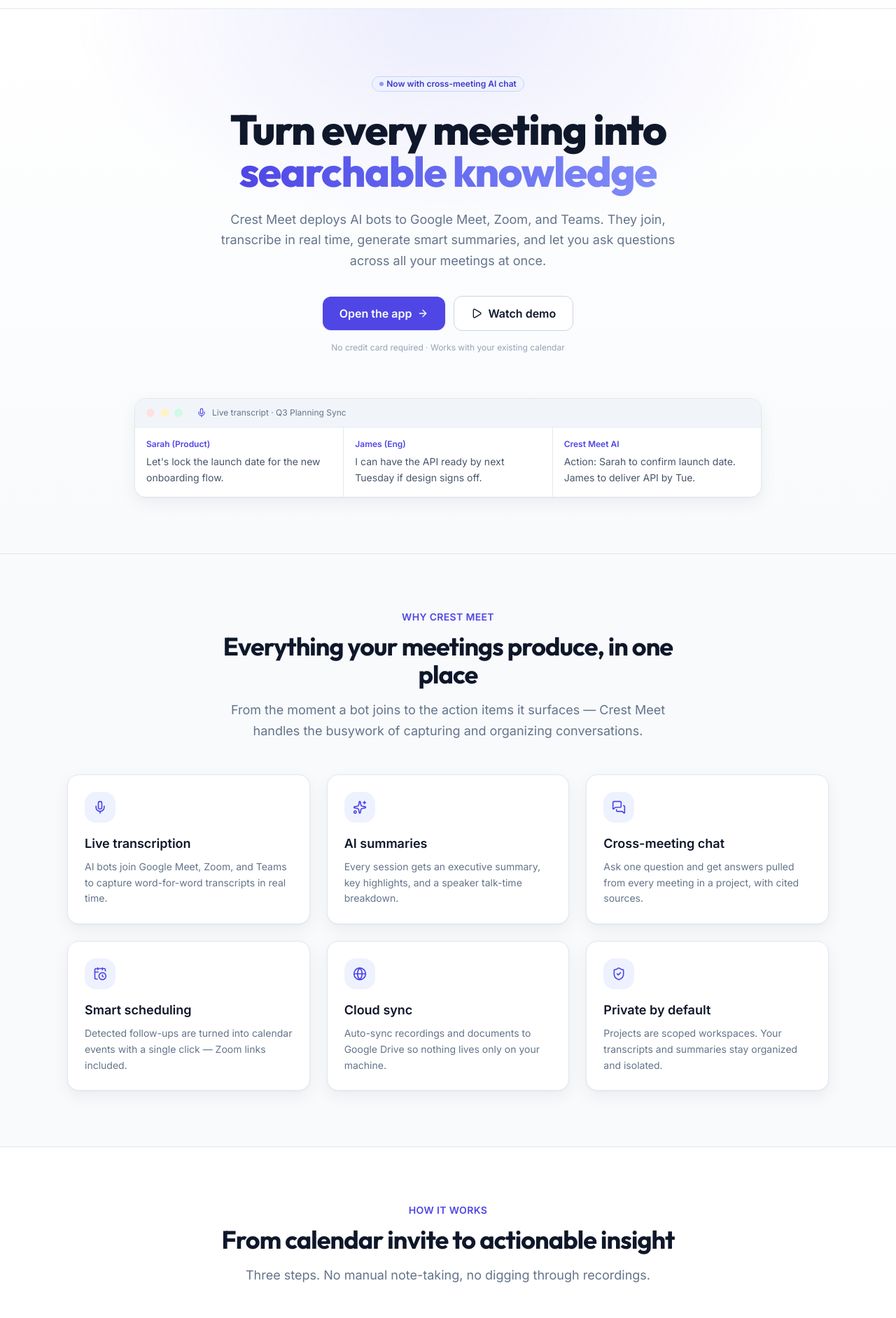
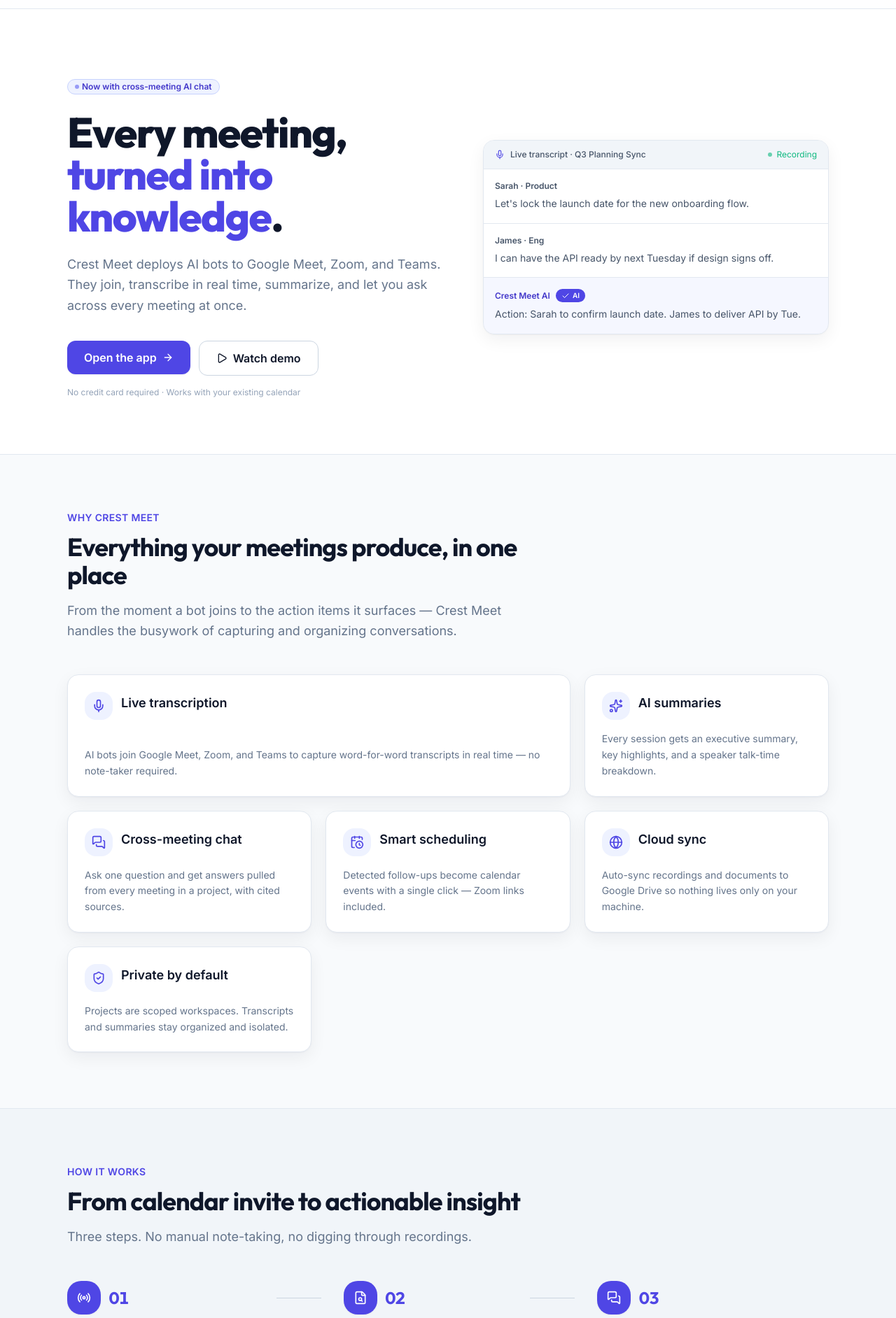
Before and after one commit to basit-s-crest/Meeting-Bots-Crest, a Next.js app in the folder dashboard/frontend/: page / in a window 1280 px wide. Shown: the part 52-1936 px from the top of the page at 70% size. Built offline with nearby package versions, Linux system fonts and the light colour scheme.

Commit message:
landing page changes , components rearranged

```diff
--- a/dashboard/frontend/src/app/globals.css
+++ b/dashboard/frontend/src/app/globals.css
@@ -54,18 +54,87 @@
   --font-display: var(--font-outfit);
 }
 
+/* Hallmark · macrostructure: Marquee Hero · genre: modern-minimal · theme: Cobalt
+ * anchor hue: cobalt (cool, hue ~255) · tone: modern-minimal · nav: N1b · footer: Ft2
+ * preserve: Inter/Outfit fonts, brand-50…900 tokens, existing radii/shadows
+ */
+
 @layer base {
   :root {
     color-scheme: light;
+
+    /* Hallmark motion + spacing tokens (additive, named) */
+    --space-3xs: 0.125rem;
+    --space-2xs: 0.25rem;
+    --space-xs: 0.5rem;
+    --space-sm: 0.75rem;
+    --space-md: 1rem;
+    --space-lg: 1.5rem;
+    --space-xl: 2.5rem;
+    --space-2xl: 4rem;
+    --space-3xl: 6rem;
+
+    --ease-out: cubic-bezier(0.16, 1, 0.3, 1);
+    --ease-in: cubic-bezier(0.7, 0, 0.84, 0);
+    --ease-in-out: cubic-bezier(0.65, 0, 0.35, 1);
+    --dur-micro: 120ms;
+    --dur-short: 220ms;
+    --dur-long: 420ms;
+
+    --z-base: 1;
+    --z-raised: 10;
+    --z-dropdown: 100;
+    --z-sticky: 200;
+    --z-modal: 400;
+    --z-toast: 500;
+    --z-tooltip: 600;
   }
 
+  html {
+    overflow-x: clip;
+  }
   body {
+    overflow-x: clip;
     background: var(--color-bg);
     color: var(--color-ink);
     font-family: var(--font-sans);
     -webkit-font-smoothing: antialiased;
     text-rendering: optimizeLegibility;
   }
+}
+
+/* Hallmark · page-load orchestrated reveal (one sequence, capped ~500ms) */
+@keyframes hall-reveal {
+  from { opacity: 0; transform: translateY(10px); }
+  to { opacity: 1; transform: none; }
+}
+.hall-reveal {
+  opacity: 0;
+  animation: hall-reveal var(--dur-long) var(--ease-out) forwards;
+  animation-delay: calc(var(--i, 0) * 90ms);
+}
+
+/* Hallmark · logo marquee (pauses on hover/focus) */
+@keyframes hall-marquee {
+  from { transform: translateX(0); }
+  to { transform: translateX(-50%); }
+}
+.hall-marquee {
+  animation: hall-marquee 38s linear infinite;
+}
+@media (hover: hover) and (pointer: fine) {
+  .hall-marquee:hover { animation-play-state: paused; }
+}
+
+/* Hallmark · reduced motion — collapse spatial motion to opacity crossfade */
+@media (prefers-reduced-motion: reduce) {
+  *, *::before, *::after {
+    animation-duration: 150ms !important;
+    animation-iteration-count: 1 !important;
+    transition-duration: 150ms !important;
+  }
+  .hall-reveal { animation: hall-reveal 150ms linear forwards; }
+  .hall-marquee { animation: none; }
 }
 
 /* Card surface (replaces glass-card) */
--- a/dashboard/frontend/src/components/marketing/Features.tsx
+++ b/dashboard/frontend/src/components/marketing/Features.tsx
@@ -7,7 +7,8 @@
   {
     icon: Mic,
     title: "Live transcription",
-    desc: "AI bots join Google Meet, Zoom, and Teams to capture word-for-word transcripts in real time.",
+    desc: "AI bots join Google Meet, Zoom, and Teams to capture word-for-word transcripts in real time — no note-taker required.",
+    wide: true,
   },
   {
     icon: Sparkles,
@@ -22,7 +23,7 @@
   {
     icon: CalendarClock,
     title: "Smart scheduling",
-    desc: "Detected follow-ups are turned into calendar events with a single click — Zoom links included.",
+    desc: "Detected follow-ups become calendar events with a single click — Zoom links included.",
   },
   {
     icon: Globe,
@@ -32,7 +33,7 @@
   {
     icon: ShieldCheck,
     title: "Private by default",
-    desc: "Projects are scoped workspaces. Your transcripts and summaries stay organized and isolated.",
+    desc: "Projects are scoped workspaces. Transcripts and summaries stay organized and isolated.",
   },
 ];
 
@@ -41,18 +42,30 @@
     <Section id="features">
       <Container>
         <SectionHeading
+          align="left"
           eyebrow="Why Crest Meet"
           title="Everything your meetings produce, in one place"
           subtitle="From the moment a bot joins to the action items it surfaces — Crest Meet handles the busywork of capturing and organizing conversations."
         />
-        <div className="mt-12 grid gap-6 sm:grid-cols-2 lg:grid-cols-3">
-          {features.map((f) => (
-            <Card key={f.title} hover className="p-6">
-              <div className="flex h-11 w-11 items-center justify-center rounded-xl bg-brand-50 text-brand-600">
-                <f.icon className="h-5 w-5" />
+        {/* Asymmetric grid: first card spans 2 cols on lg, others balance unevenly */}
+        <div className="mt-12 grid gap-5 sm:grid-cols-2 lg:grid-cols-3">
+          {features.map((f, i) => (
+            <Card
+              key={f.title}
+              hover
+              className={
+                f.wide
+                  ? "p-6 sm:col-span-2 lg:col-span-2 flex flex-col justify-between"
+                  : "p-6"
+              }
+            >
+              <div className="flex items-start gap-3">
+                <span className="flex h-10 w-10 shrink-0 items-center justify-center rounded-xl bg-brand-50 text-brand-600">
+                  <f.icon className="h-5 w-5" />
+                </span>
+                <h3 className="mt-0.5 text-lg font-semibold text-ink">{f.title}</h3>
               </div>
-              <h3 className="mt-4 text-lg font-semibold text-ink">{f.title}</h3>
-              <p className="mt-2 text-sm text-ink-mute leading-relaxed">{f.desc}</p>
+              <p className="mt-4 text-sm leading-relaxed text-ink-mute">{f.desc}</p>
             </Card>
           ))}
         </div>
--- a/dashboard/frontend/src/components/marketing/Hero.tsx
+++ b/dashboard/frontend/src/components/marketing/Hero.tsx
@@ -1,31 +1,61 @@
-import { ArrowRight, Mic, Play } from "lucide-react";
+import { ArrowRight, Mic, Play, Check } from "lucide-react";
 import { Button } from "@/components/ui/Button";
 import { Container } from "@/components/ui/Container";
 import { Badge } from "@/components/ui/Badge";
 
+const transcript = [
+  {
+    who: "Sarah · Product",
+    text: "Let's lock the launch date for the new onboarding flow.",
+    ai: false,
+  },
+  {
+    who: "James · Eng",
+    text: "I can have the API ready by next Tuesday if design signs off.",
+    ai: false,
+  },
+  {
+    who: "Crest Meet AI",
+    text: "Action: Sarah to confirm launch date. James to deliver API by Tue.",
+    ai: true,
+  },
+];
+
 export function Hero() {
   return (
-    <div className="hero-gradient border-b border-border">
+    <div className="relative border-b border-border bg-surface">
+      <div className="hero-gradient" aria-hidden />
       <Container className="relative pb-20 pt-16 sm:pt-24">
-        <div className="mx-auto max-w-3xl text-center">
-          <div className="mb-6 flex justify-center">
-            <Badge tone="brand" className="animate-fade-in-up">
+        <div className="grid items-center gap-12 lg:grid-cols-[1.05fr_0.95fr]">
+          {/* Left — typographic anchor (left-biased, breaks symmetry) */}
+          <div className="max-w-xl">
+            <div className="mb-6 flex" style={{ ["--i" as string]: 0 }}>
+              <span className="hall-reveal">
+                <Badge tone="brand">
                   <span className="h-1.5 w-1.5 rounded-full bg-brand-500 animate-pulse-slow" />
                   Now with cross-meeting AI chat
                 </Badge>
+              </span>
             </div>
-          <h1 className="animate-fade-in-up font-display text-4xl font-extrabold tracking-tight text-ink sm:text-6xl [animation-delay:60ms]">
-            Turn every meeting into{" "}
-            <span className="bg-gradient-to-r from-brand-600 to-brand-400 bg-clip-text text-transparent">
-              searchable knowledge
-            </span>
+            <h1
+              className="hall-reveal font-display text-4xl font-extrabold tracking-tight text-ink sm:text-6xl"
+              style={{ ["--i" as string]: 1 }}
+            >
+              Every meeting,{" "}
+              <span className="text-brand-600">turned into knowledge</span>.
             </h1>
-          <p className="mx-auto mt-6 max-w-2xl text-lg text-ink-mute leading-relaxed [animation-delay:120ms] animate-fade-in-up">
-            Crest Meet deploys AI bots to Google Meet, Zoom, and Teams. They join, transcribe
-            in real time, generate smart summaries, and let you ask questions across all your
-            meetings at once.
+            <p
+              className="hall-reveal mt-6 max-w-xl text-lg leading-relaxed text-ink-mute"
+              style={{ ["--i" as string]: 2 }}
+            >
+              Crest Meet deploys AI bots to Google Meet, Zoom, and Teams. They
+              join, transcribe in real time, summarize, and let you ask across
+              every meeting at once.
             </p>
-          <div className="mt-9 flex flex-col items-center justify-center gap-3 sm:flex-row [animation-delay:180ms] animate-fade-in-up">
+            <div
+              className="hall-reveal mt-9 flex flex-col items-start gap-3 sm:flex-row"
+              style={{ ["--i" as string]: 3 }}
+            >
               <Button href="/projects" size="lg">
                 Open the app
                 <ArrowRight className="h-4 w-4" />
@@ -35,34 +65,62 @@
                 Watch demo
               </Button>
             </div>
-          <p className="mt-4 text-xs text-ink-faint">
+            <p
+              className="hall-reveal mt-4 text-xs text-ink-faint"
+              style={{ ["--i" as string]: 4 }}
+            >
               No credit card required · Works with your existing calendar
             </p>
           </div>
 
-        {/* Product preview mock */}
-        <div className="mx-auto mt-16 max-w-4xl [animation-delay:240ms] animate-fade-in-up">
+          {/* Right — E1 Tier-A CSS-art live transcript panel (real content, hairline frame) */}
+          <div
+            className="hall-reveal"
+            style={{ ["--i" as string]: 5 }}
+          >
             <div className="card overflow-hidden shadow-pop">
               <div className="flex items-center gap-2 border-b border-border bg-surface-2 px-4 py-3">
-              <span className="h-3 w-3 rounded-full bg-danger-soft" />
-              <span className="h-3 w-3 rounded-full bg-warning-soft" />
-              <span className="h-3 w-3 rounded-full bg-success-soft" />
-              <div className="ml-3 flex items-center gap-2 text-xs text-ink-mute">
                 <Mic className="h-3.5 w-3.5 text-brand-600" />
+                <span className="text-xs font-medium text-ink-soft">
                   Live transcript · Q3 Planning Sync
+                </span>
+                <span className="ml-auto flex items-center gap-1.5 text-xs text-success">
+                  <span className="h-1.5 w-1.5 rounded-full bg-success animate-pulse-slow" />
+                  Recording
+                </span>
               </div>
+              <div className="divide-y divide-border">
+                {transcript.map((line, i) => (
+                  <div
+                    key={i}
+                    className={
+                      line.ai
+                        ? "bg-brand-50/60 p-4"
+                        : "bg-surface p-4"
+                    }
+                  >
+                    <div className="flex items-center gap-2">
+                      <p
+                        className={
+                          line.ai
+                            ? "text-xs font-semibold text-brand-700"
+                            : "text-xs font-semibold text-ink-soft"
+                        }
+                      >
+                        {line.who}
+                      </p>
+                      {line.ai && (
+                        <span className="inline-flex items-center gap-1 rounded-full bg-brand-600 px-2 py-0.5 text-[10px] font-semibold text-white">
+                          <Check className="h-3 w-3" /> AI
+                        </span>
+                      )}
                     </div>
-            <div className="grid gap-px bg-border sm:grid-cols-3">
-              {[
-                { who: "Sarah (Product)", text: "Let's lock the launch date for the new onboarding flow." },
-                { who: "James (Eng)", text: "I can have the API ready by next Tuesday if design signs off." },
-                { who: "Crest Meet AI", text: "Action: Sarah to confirm launch date. James to deliver API by Tue." },
-              ].map((line, i) => (
-                <div key={i} className="bg-surface p-4">
-                  <p className="text-xs font-semibold text-brand-600">{line.who}</p>
-                  <p className="mt-1.5 text-sm text-ink-soft leading-relaxed">{line.text}</p>
+                    <p className="mt-1.5 text-sm leading-relaxed text-ink-soft">
+                      {line.text}
+                    </p>
                   </div>
                 ))}
+              </div>
             </div>
           </div>
         </div>
--- a/dashboard/frontend/src/components/marketing/HowItWorks.tsx
+++ b/dashboard/frontend/src/components/marketing/HowItWorks.tsx
@@ -19,33 +19,43 @@
     icon: MessagesSquare,
     step: "03",
     title: "Ask across meetings",
-    desc: "Chat with your project's entire history — 'What did we decide about pricing?' gets a cited answer instantly.",
+    desc: "Chat with your project's entire history — “What did we decide about pricing?” gets a cited answer instantly.",
   },
 ];
 
 export function HowItWorks() {
   return (
-    <Section id="how-it-works" className="bg-surface border-y border-border">
+    <Section id="how-it-works" className="border-y border-border bg-surface-2">
       <Container>
         <SectionHeading
+          align="left"
           eyebrow="How it works"
           title="From calendar invite to actionable insight"
           subtitle="Three steps. No manual note-taking, no digging through recordings."
         />
-        <div className="mt-12 grid gap-8 md:grid-cols-3">
-          {steps.map((s) => (
-            <div key={s.step} className="relative">
+        <ol className="mt-12 grid gap-8 md:grid-cols-3 md:gap-0">
+          {steps.map((s, i) => (
+            <li key={s.step} className="relative md:px-8 md:first:pl-0 md:last:pr-0">
+              {/* hairline connector between steps (desktop) */}
+              {i < steps.length - 1 && (
+                <span
+                  aria-hidden
+                  className="absolute right-0 top-6 hidden h-px w-16 bg-border-strong md:block"
+                />
+              )}
               <div className="flex items-center gap-3">
                 <span className="flex h-12 w-12 items-center justify-center rounded-2xl bg-brand-600 text-white shadow-sm">
                   <s.icon className="h-5 w-5" />
                 </span>
-                <span className="font-display text-2xl font-bold text-brand-200">{s.step}</span>
+                <span className="font-display text-2xl font-bold text-brand-600 tabular-nums">
+                  {s.step}
+                </span>
               </div>
               <h3 className="mt-4 text-lg font-semibold text-ink">{s.title}</h3>
-              <p className="mt-2 text-sm text-ink-mute leading-relaxed">{s.desc}</p>
-            </div>
+              <p className="mt-2 text-sm leading-relaxed text-ink-mute">{s.desc}</p>
+            </li>
           ))}
-        </div>
+        </ol>
       </Container>
     </Section>
   );
--- a/dashboard/frontend/src/components/ui/Footer.tsx
+++ b/dashboard/frontend/src/components/ui/Footer.tsx
@@ -1,60 +1,30 @@
 import { Logo } from "@/components/ui/Logo";
 import { Container } from "@/components/ui/Container";
 
-const columns = [
-  {
-    title: "Product",
-    links: ["Features", "How it works", "Integrations", "Pricing"],
-  },
-  {
-    title: "Platforms",
-    links: ["Google Meet", "Zoom", "Microsoft Teams", "Webex"],
-  },
-  {
-    title: "Company",
-    links: ["About", "Blog", "Careers", "Contact"],
-  },
-];
+const links = ["Features", "How it works", "Customers", "Privacy", "Terms", "Security"];
 
 export function Footer() {
   return (
     <footer className="border-t border-border bg-surface">
-      <Container className="py-12">
-        <div className="grid grid-cols-2 gap-8 md:grid-cols-4">
-          <div className="col-span-2 md:col-span-1">
+      <Container className="py-8">
+        <div className="flex flex-col items-center justify-between gap-4 sm:flex-row">
+          <div className="flex items-center gap-4">
             <Logo />
-            <p className="mt-4 max-w-xs text-sm text-ink-mute leading-relaxed">
-              Turn every meeting into searchable, actionable knowledge with AI bots that
-              join, transcribe, and summarize.
-            </p>
+            <span className="hidden text-sm text-ink-faint sm:inline">
+              © {new Date().getFullYear()} Crest Meet
+            </span>
           </div>
-          {columns.map((col) => (
-            <div key={col.title}>
-              <h4 className="text-sm font-semibold text-ink">{col.title}</h4>
-              <ul className="mt-3 space-y-2">
-                {col.links.map((link) => (
-                  <li key={link}>
+          <nav className="flex flex-wrap items-center justify-center gap-x-6 gap-y-2">
+            {links.map((link) => (
               <a
+                key={link}
                 href="#"
-                      className="text-sm text-ink-mute transition-colors hover:text-ink"
+                className="whitespace-nowrap text-sm text-ink-mute transition-colors hover:text-ink"
               >
                 {link}
               </a>
-                  </li>
             ))}
-              </ul>
-            </div>
-          ))}
-        </div>
-        <div className="mt-10 flex flex-col items-center justify-between gap-4 border-t border-border pt-6 sm:flex-row">
-          <p className="text-sm text-ink-faint">
-            © {new Date().getFullYear()} Crest Meet. All rights reserved.
-          </p>
-          <div className="flex items-center gap-6 text-sm text-ink-mute">
-            <a href="#" className="hover:text-ink transition-colors">Privacy</a>
-            <a href="#" className="hover:text-ink transition-colors">Terms</a>
-            <a href="#" className="hover:text-ink transition-colors">Security</a>
-          </div>
+          </nav>
         </div>
       </Container>
     </footer>
--- /dev/null
+++ b/dashboard/frontend/tokens.css
@@ -0,0 +1,83 @@
+/* Hallmark · Crest Meet marketing — exported tokens
+ * Genre: modern-minimal · Theme: Cobalt · Fonts preserved: Inter (body) + Outfit (display)
+ * Tokens mirror the project's existing globals.css @theme block + Hallmark motion/space additions.
+ */
+
+:root {
+  /* Brand (from globals.css @theme) */
+  --color-brand-50: #eef2ff;
+  --color-brand-100: #e0e7ff;
+  --color-brand-200: #c7d2fe;
+  --color-brand-300: #a5b4fc;
+  --color-brand-400: #818cf8;
+  --color-brand-500: #6366f1;
+  --color-brand-600: #4f46e5;
+  --color-brand-700: #4338ca;
+  --color-brand-800: #3730a3;
+  --color-brand-900: #312e81;
+
+  /* Neutrals (light) */
+  --color-bg: #f8fafc;
+  --color-surface: #ffffff;
+  --color-surface-2: #f1f5f9;
+  --color-surface-3: #e2e8f0;
+  --color-border: #e2e8f0;
+  --color-border-strong: #cbd5e1;
+  --color-ink: #0f172a;
+  --color-ink-soft: #475569;
+  --color-ink-mute: #64748b;
+  --color-ink-faint: #94a3b8;
+
+  /* Status */
+  --color-success: #10b981;
+  --color-success-soft: #d1fae5;
+  --color-warning: #f59e0b;
+  --color-warning-soft: #fef3c7;
+  --color-danger: #ef4444;
+  --color-danger-soft: #fee2e2;
+
+  /* Radii */
+  --radius-sm: 6px;
+  --radius-md: 8px;
+  --radius-lg: 12px;
+  --radius-xl: 16px;
+  --radius-2xl: 20px;
+
+  /* Shadows */
+  --shadow-card: 0 1px 2px rgba(15, 23, 42, 0.04), 0 8px 24px rgba(15, 23, 42, 0.06);
+  --shadow-card-hover: 0 4px 12px rgba(15, 23, 42, 0.08), 0 12px 32px rgba(99, 102, 241, 0.12);
+  --shadow-sm: 0 1px 2px rgba(15, 23, 42, 0.06);
+  --shadow-pop: 0 12px 40px rgba(15, 23, 42, 0.16);
+
+  /* Fonts */
+  --font-sans: var(--font-inter);
+  --font-display: var(--font-outfit);
+
+  /* Hallmark · space scale (4pt) */
+  --space-3xs: 0.125rem;
+  --space-2xs: 0.25rem;
+  --space-xs: 0.5rem;
+  --space-sm: 0.75rem;
+  --space-md: 1rem;
+  --space-lg: 1.5rem;
+  --space-xl: 2.5rem;
+  --space-2xl: 4rem;
+  --space-3xl: 6rem;
+
+  /* Hallmark · motion */
+  --ease-out: cubic-bezier(0.16, 1, 0.3, 1);
+  --ease-in: cubic-bezier(0.7, 0, 0.84, 0);
+  --ease-in-out: cubic-bezier(0.65, 0, 0.35, 1);
+  --dur-micro: 120ms;
+  --dur-short: 220ms;
+  --dur-long: 420ms;
+
+  /* Hallmark · z-index */
+  --z-base: 1;
+  --z-raised: 10;
+  --z-dropdown: 100;
+  --z-sticky: 200;
+  --z-modal: 400;
+  --z-toast: 500;
+  --z-tooltip: 600;
+}
```
Also changed, not shown: dashboard/frontend/src/app/(marketing)/page.tsx (+14 -12 lines), dashboard/frontend/src/components/marketing/SocialProof.tsx (+16 -9 lines), 1 other file (tests, documents, lock files or other folders). Lines whose indentation alone changed are shown as unchanged.
